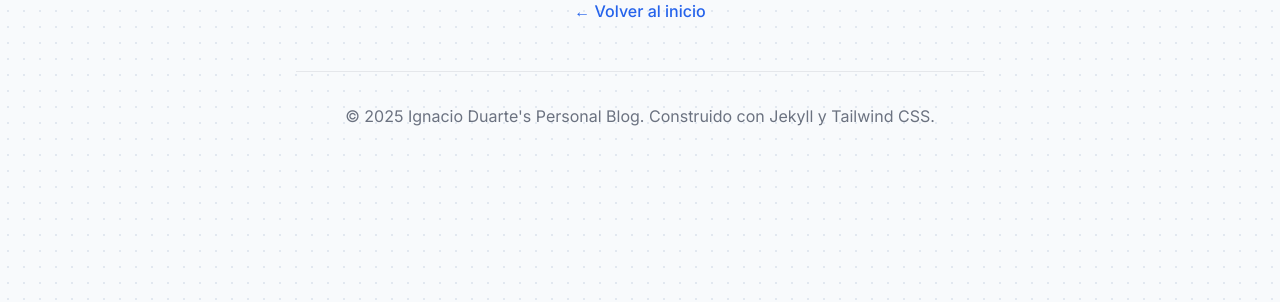
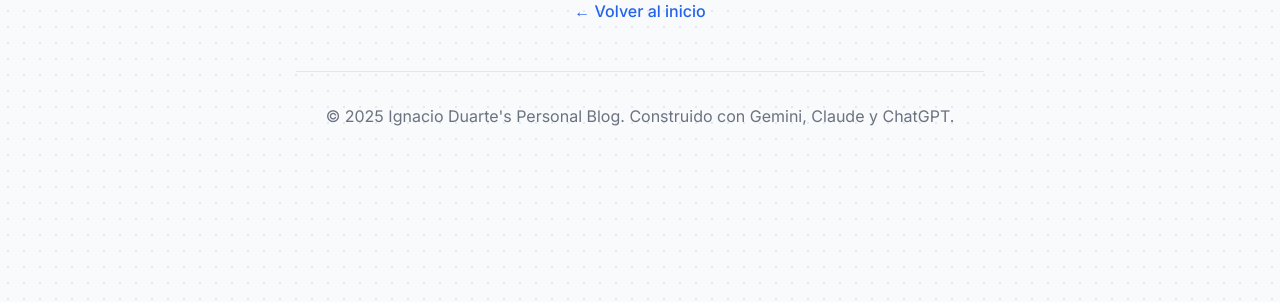
Before and after one commit to ignaciodrd/personal_blog_ig, a Jekyll site: the page built from _proyectos/2025-10-30-teaching.md, in a window 1280 px wide. Shown: the part 445-747 px from the top of the page. Built offline with Jekyll 4.4.1, drawn with Linux system fonts in a browser that asks for light colours; nearby versions of some CDN libraries.

Commit message:
actualizacion linda

```diff
--- a/_layouts/post.html
+++ b/_layouts/post.html
@@ -75,7 +75,7 @@
         </main>
 
         <footer class="text-center text-gray-500 py-8 mt-12 border-t border-gray-200">
-            <p>&copy; 2025 {{ site.title }}. Construido con Jekyll y Tailwind CSS.</p>
+            <p>&copy; 2025 {{ site.title }}. Construido con Gemini, Claude y ChatGPT.</p>
         </footer>
 
     </div>
--- a/index.html
+++ b/index.html
@@ -208,10 +208,10 @@
             <section id="contacto" class="text-center mb-16">
                 <h2 class="text-3xl font-bold mb-6">Conecta Conmigo</h2>
                 <div class="flex justify-center space-x-6">
-                    <a href="linkedin.com/in/ignacio-duarte" class="text-gray-600 hover:text-blue-600 transition-colors text-lg font-medium">
+                    <a href="https://linkedin.com/in/ignacio-duarte" target="_blank" class="text-gray-600 hover:text-blue-600 transition-colors text-lg font-medium">
                         LinkedIn
                     </a>
-                    <a href="github.com/ignaciodrd" class="text-gray-600 hover:text-blue-600 transition-colors text-lg font-medium">
+                    <a href="https://github.com/ignaciodrd" target="_blank" class="text-gray-600 hover:text-blue-600 transition-colors text-lg font-medium">
                         GitHub
                     </a>
                 </div>
```
